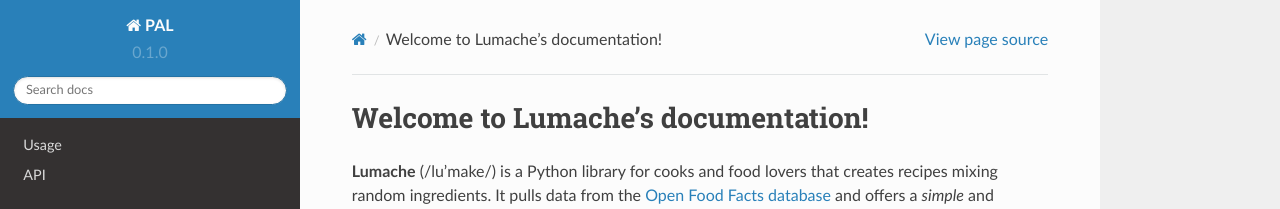
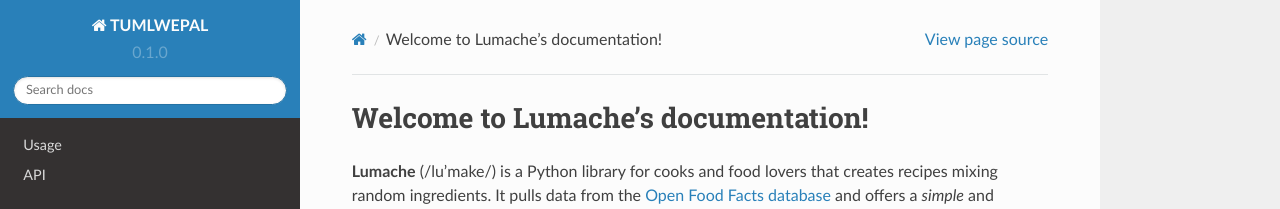
Before and after one commit to TUMLWE/PAL, a Sphinx documentation site: the page built from docs/source/index.rst, in a window 1280 px wide. Shown: the top 209 px of the page. Built offline with Sphinx 7.4.7 and the Read the Docs theme 2.0.0, drawn with Linux system fonts in a browser that asks for light colours.

Commit message:
readthedocs update

```diff
--- a/docs/source/conf.py
+++ b/docs/source/conf.py
@@ -2,7 +2,7 @@
 
 # -- Project information
 
-project = 'PAL'
+project = 'TUMLWEPAL'
 copyright = '2023, Carlo R. Sucameli'
 author = 'Carlo R. Sucameli'
 
```
